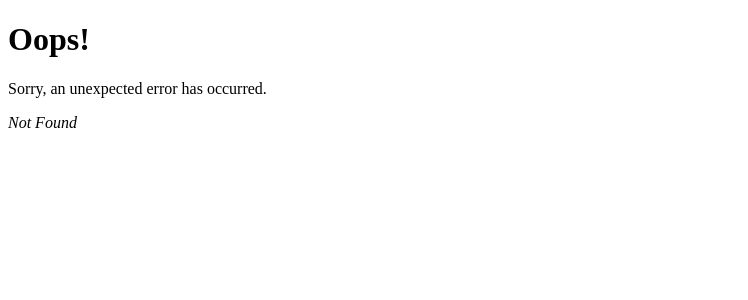
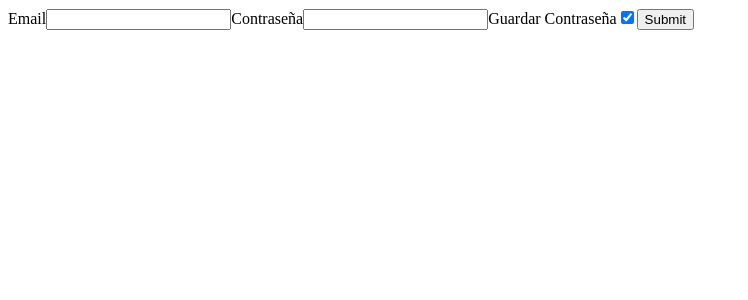
Before and after one commit to Delipa/project_usco, a React (Vite) app: page /login in a window 1280 px wide. Before the commit this address had no page. Shown: the top 300 px of the page, without its empty margins (0-748 px from the left). Built offline with nearby package versions, Linux system fonts and the light colour scheme.

Commit message:
Configured Firebase and created the login and user registration logic

```diff
--- a/package.json
+++ b/package.json
@@ -10,9 +10,12 @@
     "preview": "vite preview"
   },
   "dependencies": {
+    "firebase": "^10.12.0",
+    "formik": "^2.4.6",
     "react": "^18.3.1",
     "react-dom": "^18.3.1",
-    "react-router-dom": "^6.23.1"
+    "react-router-dom": "^6.23.1",
+    "yup": "^1.4.0"
   },
   "devDependencies": {
     "@types/react": "^18.3.2",
--- /dev/null
+++ b/src/firebase/credentials.js
@@ -0,0 +1,23 @@
+// Import the functions you need from the SDKs you need
+import { initializeApp } from 'firebase/app'
+import { getAnalytics } from 'firebase/analytics'
+import { getAuth } from 'firebase/auth'
+// TODO: Add SDKs for Firebase products that you want to use
+// https://firebase.google.com/docs/web/setup#available-libraries
+
+// Your web app's Firebase configuration
+// For Firebase JS SDK v7.20.0 and later, measurementId is optional
+const firebaseConfig = {
+  apiKey: 'AIzaSyAv9czz6CgBNwRBNDARSDz-iS1XzlcgELQ',
+  authDomain: 'usco-32446.firebaseapp.com',
+  projectId: 'usco-32446',
+  storageBucket: 'usco-32446.appspot.com',
+  messagingSenderId: '647249249461',
+  appId: '1:647249249461:web:ff43662e4725971cab2afc',
+  measurementId: 'G-6GDBJ9C3BW'
+}
+
+// Initialize Firebase
+export const firebaseApp = initializeApp(firebaseConfig)
+export const firebaseAnalytics = getAnalytics(firebaseApp)
+export const firebaseAuth = getAuth(firebaseApp)
--- a/src/main.jsx
+++ b/src/main.jsx
@@ -7,12 +7,29 @@ import {
   createBrowserRouter,
   RouterProvider
 } from 'react-router-dom'
+import Index from './pages/Index'
+import Login from './pages/Authentication/Login'
+import Register from './pages/Authentication/Register'
 
 const router = createBrowserRouter([
   {
     path: '/',
     element: <Root/>,
-    errorElement: <ErrorPage/>
+    errorElement: <ErrorPage/>,
+    children: [
+      {
+        path: 'index',
+        element: <Index/>
+      }
+    ]
+  },
+  {
+    path: 'login',
+    element: <Login/>
+  },
+  {
+    path: 'register',
+    element: <Register/>
   }
 ])
 
--- /dev/null
+++ b/src/pages/Authentication/Login.jsx
@@ -0,0 +1,72 @@
+import { useState } from 'react'
+import loginUserService from '../../services/Auth/loginUser'
+import { useFormik } from 'formik'
+import authSchema from '../../utils/yup/atuhSchema'
+
+function Login () {
+  const [initialValues] = useState({
+    email: '',
+    password: '',
+    saveCredentials: true
+  })
+
+  const formik = useFormik({
+    initialValues,
+    onSubmit: (values) => {
+      const { email, password } = values
+      onPressLogin(email, password)
+    },
+    validationSchema: authSchema
+  })
+
+  async function onPressLogin (email, password) {
+    try {
+      const user = await loginUserService(email, password)
+      console.log(user)
+    } catch (error) {
+      const errorCode = error.code
+      const errorMessage = error.message
+      console.log(errorMessage)
+      console.log(errorCode)
+    }
+  }
+
+  return (
+    <form onSubmit={formik.handleSubmit}>
+      <label htmlFor="email">Email</label>
+      <input
+        id="email"
+        name="email"
+        type="email"
+        onChange={formik.handleChange}
+        value={formik.values.email}
+      />
+      {formik.errors.email && formik.touched.email && (
+        <div>{formik.errors.email}</div>
+      )}
+      <label htmlFor="password">Contraseña</label>
+      <input
+        id="password"
+        name="password"
+        type="password"
+        onChange={formik.handleChange}
+        value={formik.values.password}
+      />
+      {formik.errors.password && formik.touched.password && (
+        <div>{formik.errors.password}</div>
+      )}
+      <label htmlFor="password">Guardar Contraseña</label>
+      <input
+        id="saveCredentials"
+        name="saveCredentials"
+        type="checkbox"
+        onChange={formik.handleChange}
+        value={formik.values.saveCredentials}
+        checked={formik.values.saveCredentials}
+      />
+      <button type="submit">Submit</button>
+    </form>
+  )
+}
+
+export default Login
--- /dev/null
+++ b/src/pages/Authentication/Register.jsx
@@ -0,0 +1,52 @@
+import registerUserService from '../../services/Auth/registerUser'
+import { useFormik } from 'formik'
+import authSchema from '../../utils/yup/atuhSchema'
+
+function Login () {
+  const formik = useFormik({
+    initialValues: { email: '', password: '' },
+    onSubmit: values => {
+      const { email, password } = values
+      onPressRegister(email, password)
+    },
+    validationSchema: authSchema
+  })
+
+  async function onPressRegister (email, password) {
+    try {
+      const user = await registerUserService(email, password)
+      console.log(user)
+    } catch (error) {
+      const errorCode = error.code
+      const errorMessage = error.message
+      console.log(errorMessage)
+      console.log(errorCode)
+    }
+  }
+
+  return (
+    <form onSubmit={formik.handleSubmit}>
+       <label htmlFor="email">Email</label>
+      <input
+        id="email"
+        name="email"
+        type="email"
+        onChange={formik.handleChange}
+        value={formik.values.email}
+      />
+      {formik.errors.email && formik.touched.email && <div>{formik.errors.email}</div>}
+       <label htmlFor="password">Contraseña</label>
+      <input
+        id="password"
+        name="password"
+        type="password"
+        onChange={formik.handleChange}
+        value={formik.values.password}
+      />
+       {formik.errors.password && formik.touched.password && <div>{formik.errors.password}</div>}
+      <button type="submit">Submit</button>
+    </form>
+  )
+}
+
+export default Login
--- /dev/null
+++ b/src/pages/Index.jsx
@@ -0,0 +1,9 @@
+function Index () {
+  return (
+    <div>
+      <h1>Inicio</h1>
+    </div>
+  )
+}
+
+export default Index
--- a/src/routes/Root.jsx
+++ b/src/routes/Root.jsx
@@ -1,7 +1,11 @@
+import { Outlet } from 'react-router-dom'
+
 function Root () {
   return (
-      <>
-      </>
+    <div>
+      <h1>Dashboard</h1>
+      <Outlet />
+    </div>
   )
 }
 
--- /dev/null
+++ b/src/services/Auth/loginUser.js
@@ -0,0 +1,8 @@
+import { signInWithEmailAndPassword } from 'firebase/auth'
+import { firebaseAuth } from '../../firebase/credentials'
+
+async function loginUserService (email, password) {
+  return await signInWithEmailAndPassword(firebaseAuth, email, password)
+}
+
+export default loginUserService
--- /dev/null
+++ b/src/services/Auth/registerUser.js
@@ -0,0 +1,8 @@
+import { createUserWithEmailAndPassword } from 'firebase/auth'
+import { firebaseAuth } from '../../firebase/credentials'
+
+async function registerUserService (email, password) {
+  return await createUserWithEmailAndPassword(firebaseAuth, email, password)
+}
+
+export default registerUserService
--- /dev/null
+++ b/src/utils/yup/atuhSchema.js
@@ -0,0 +1,8 @@
+import * as Yup from 'yup'
+
+const authSchema = Yup.object().shape({
+  email: Yup.string().email('Invalid email').required('Required'),
+  password: Yup.string().required('Required')
+})
+
+export default authSchema
```
Also changed, not shown: 1 other file (tests, documents, lock files or other folders).
